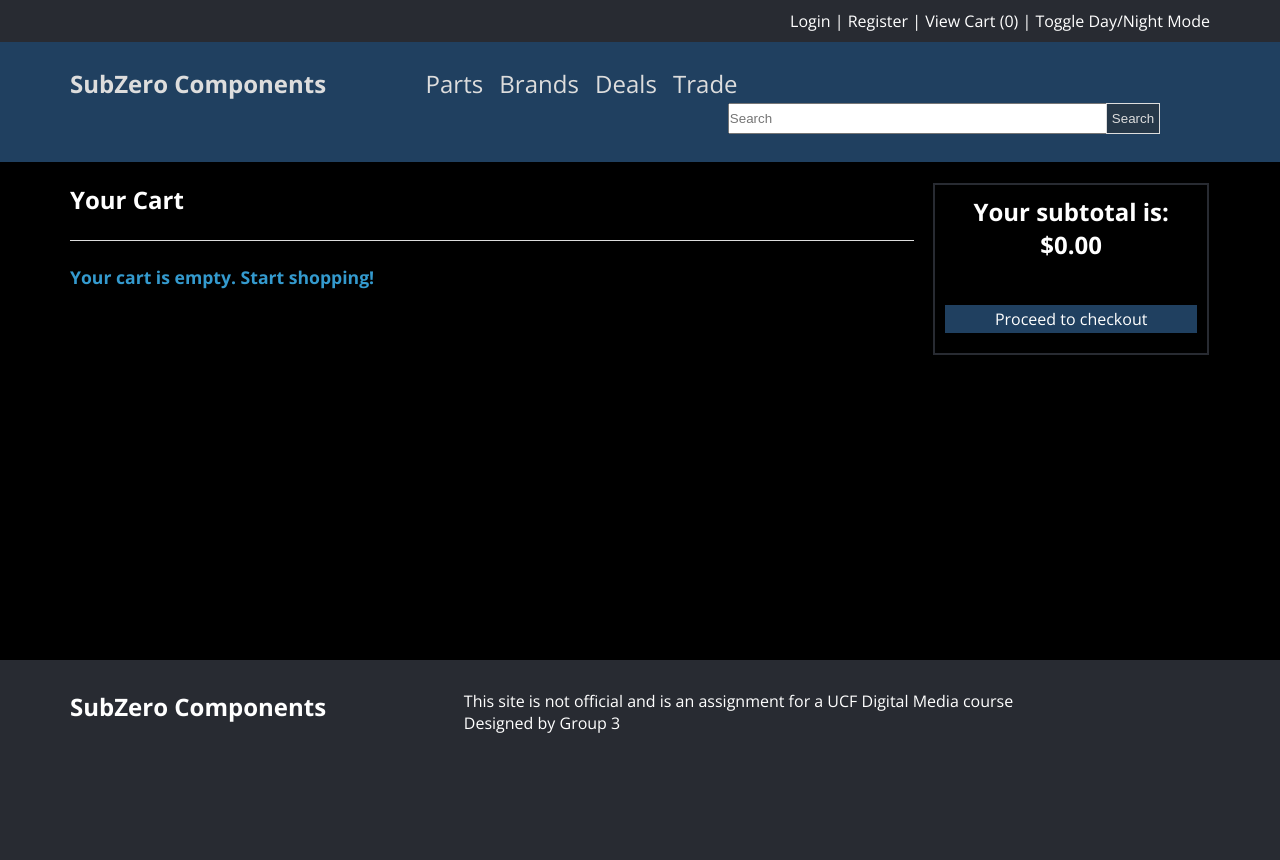
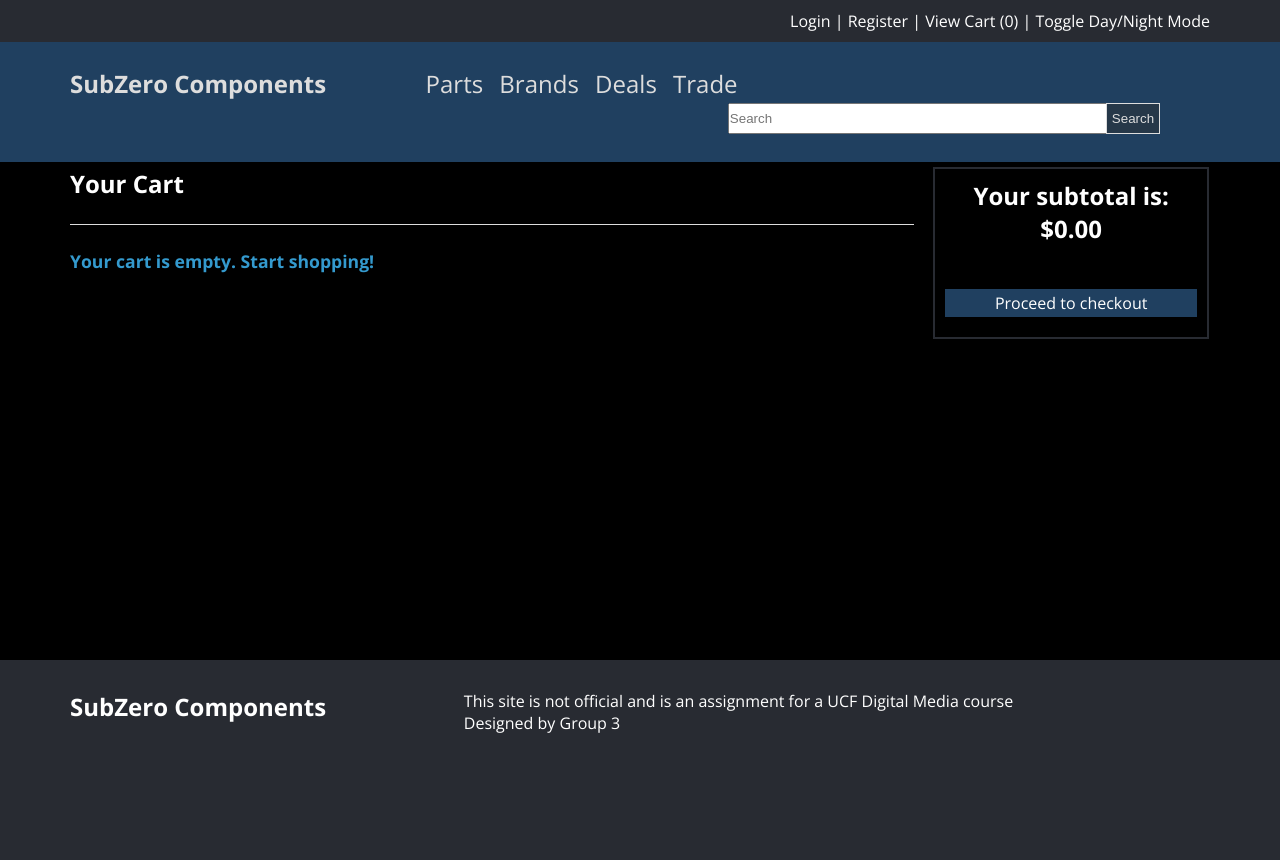
Before and after one commit to dig4530c/sub-zero-components, a PHP site: page /subzero/cart.php in a window 1280 px wide. Run offline with PHP 8.4, Linux system fonts and the light colour scheme; some libraries are stand-ins or nearby versions.

Commit message:
CSS, header(Location) stuff

```diff
--- a/css/styles.css
+++ b/css/styles.css
@@ -235,11 +235,6 @@ font-size: 1.1em;
 #sidebar li{list-style-type:none;}
 #sidebar a{text-decoration:none;color:#fff;margin: 5px 0;display:block;}
 #sidebar a:hover{color:#349ACE;}
-.catalog-container,
-.cart-container {
-	margin-top: 1em;
-	margin-bottom: 1em;
-	}
 .catalog{
 	border-bottom: 1px dotted #000;
 	padding: 1.5em 0;
--- a/registration_complete.php
+++ b/registration_complete.php
@@ -1,6 +1,7 @@
 <?php
 $page_title = "Sub Zero Components - Registration Complete";
 include ('is/header.php');
+require ('is/dash.php');
 //CONFIRMATION EMAIL
 /////$body = "Thank you for registering at Subzerocomponents.com.\n\n";
 //Implement email confirmation later.
```
Also changed, not shown: change_user_info.php (+7 -7 lines).
